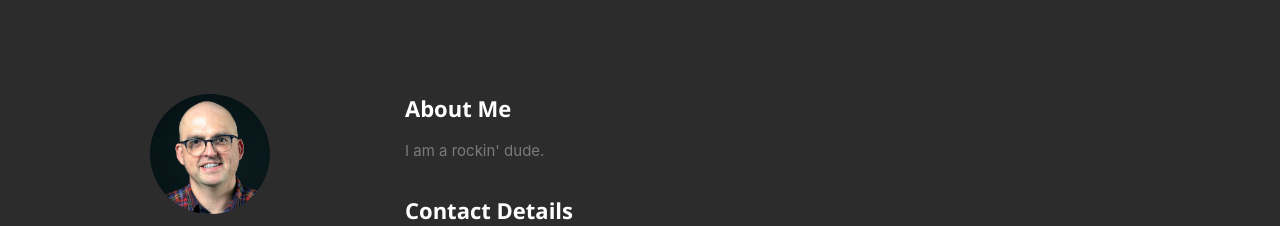
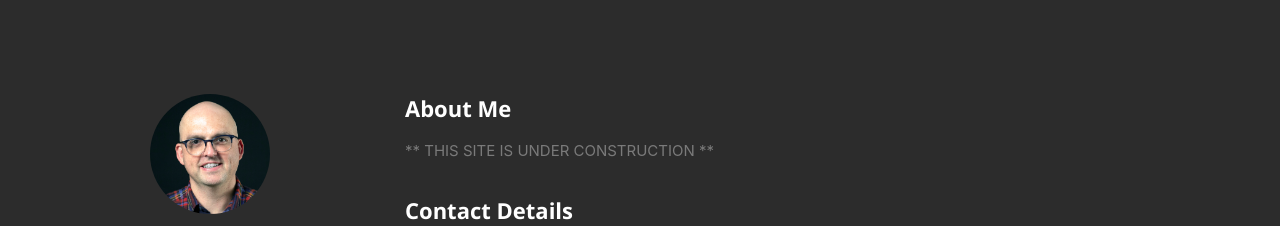
Before and after one commit to hellroy/layneharris_www, a React (Create React App) app: page / in a window 1280 px wide. Shown: the part 802-1028 px from the top of the page. Built offline with nearby package versions, Linux system fonts and the light colour scheme.

Commit message:
Update resumeData.js
under construction

```diff
--- a/src/resumeData.js
+++ b/src/resumeData.js
@@ -22,7 +22,7 @@ let resumeData = {
           "className":"fa fa-twitter"
         }
       ],
-    "aboutme":"I am a rockin' dude.",
+    "aboutme":"** THIS SITE IS UNDER CONSTRUCTION **",
     "address":"Brooklyn, NY",
     "website":"https://www.layneharris.com",
     "education":[
```
